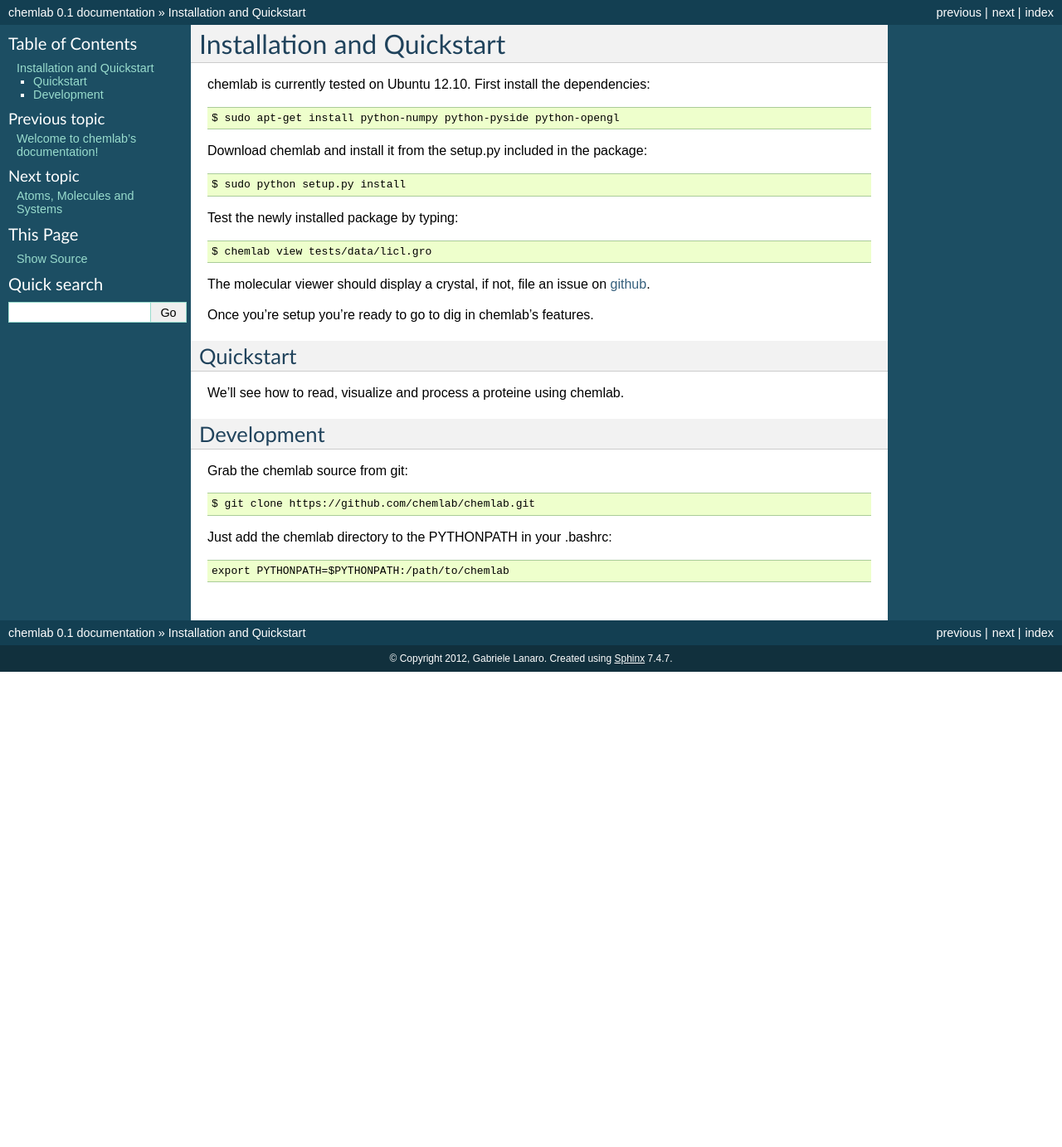
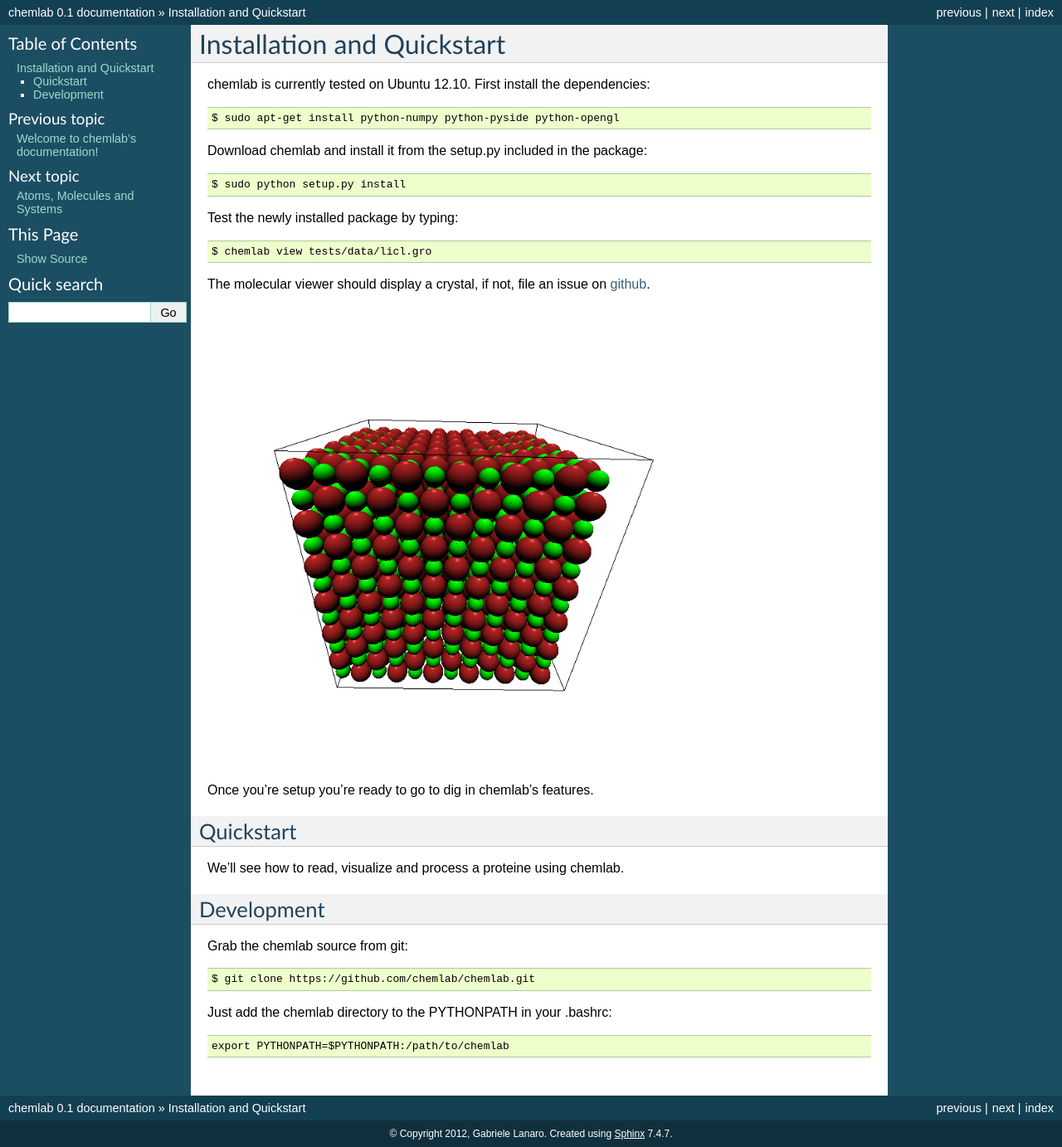
Before and after one commit to chemlab/chemlab, a Sphinx documentation site: the page built from docs/installation.rst, in a window 1280 px wide. Shown: the whole page at 83% size. Built offline with Sphinx 7.4.7, drawn with Linux system fonts in a browser that asks for light colours; formulas are drawn with MathJax 3; before the commit the page ends 900 px from its top, so only the background shows below that.

Commit message:
Update installation.rst

```diff
--- a/docs/installation.rst
+++ b/docs/installation.rst
@@ -18,6 +18,9 @@
 The molecular viewer should display a crystal, if not, file an issue
 on `github <http://github.com/chemlab/chemlab/issues>`_.
 
+.. image:: _static/licl.png
+           :width: 600px
+
 Once you're setup you're ready to go to dig in chemlab's features.
 
 Quickstart
```
